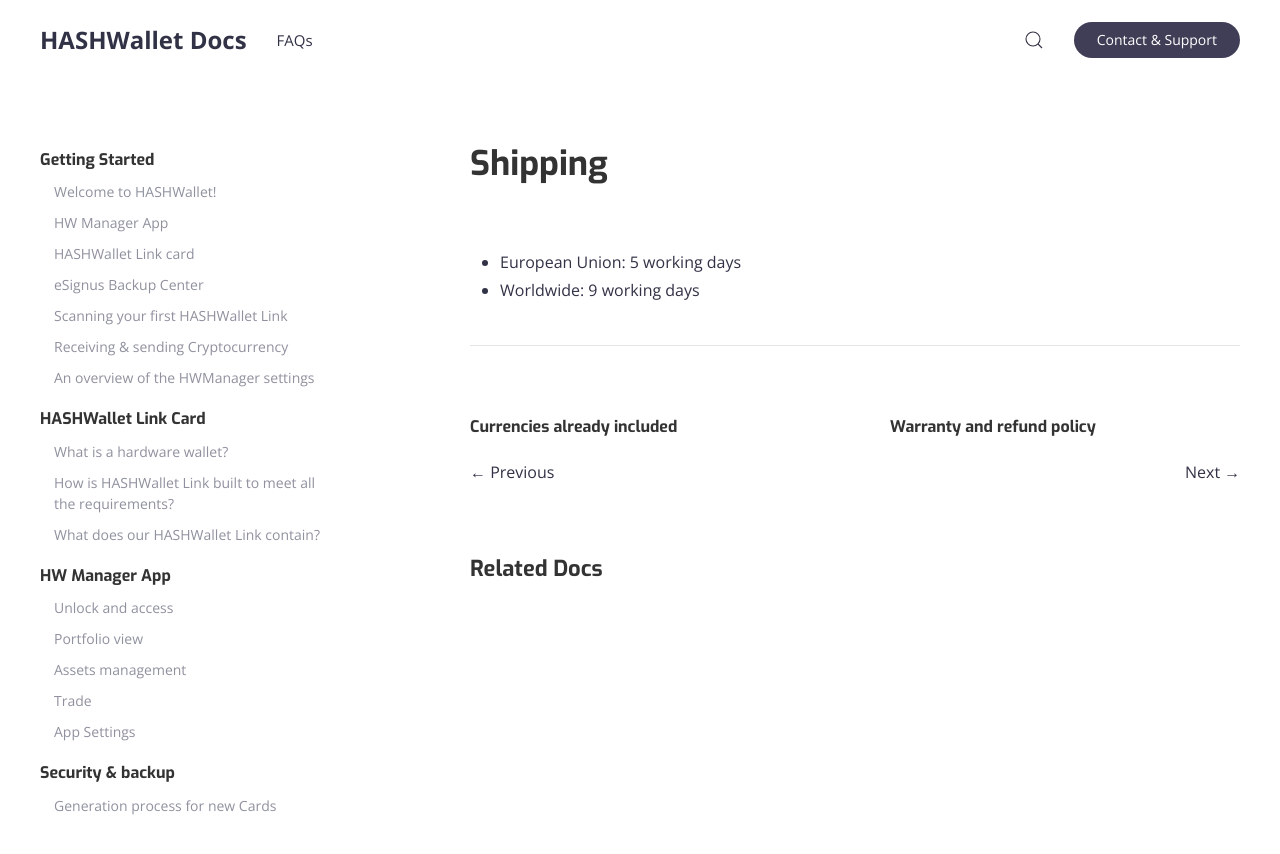
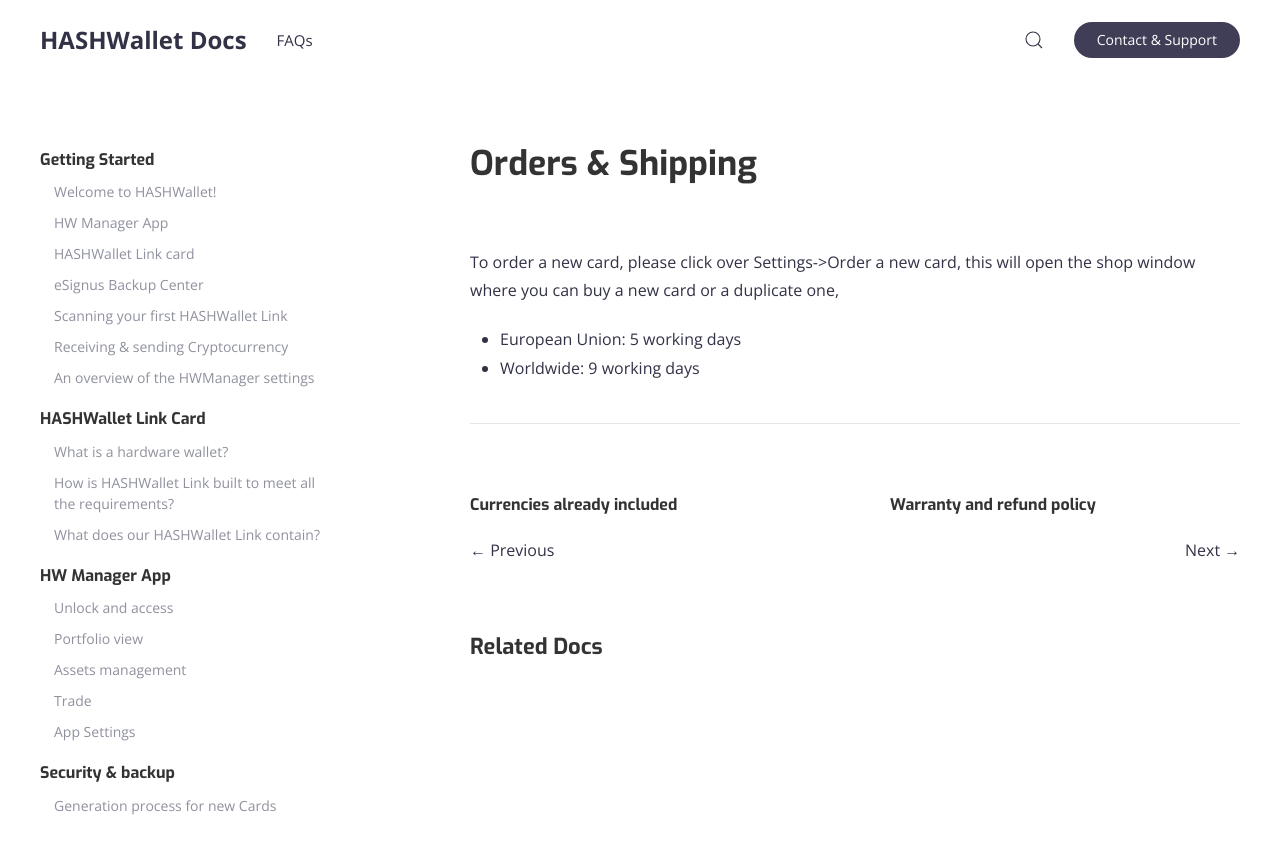
Before and after one commit to eSignus/support, a Jekyll site: the page built from _docs/orders_shipping.md, in a window 1280 px wide. Shown: the top 854 px of the page. Built offline with Jekyll 4.4.1, drawn with Linux system fonts in a browser that asks for light colours.

```diff
--- a/_docs/orders_shipping.md
+++ b/_docs/orders_shipping.md
@@ -1,7 +1,9 @@
 ---
-title: Shipping
+title: Orders & Shipping
 tags: [shop]
 ---
 
+To order a new card, please click over Settings->Order a new card, this will open the shop window where you can buy a new card or a duplicate one,
+
 - European Union: 5 working days
 - Worldwide: 9 working days
```
